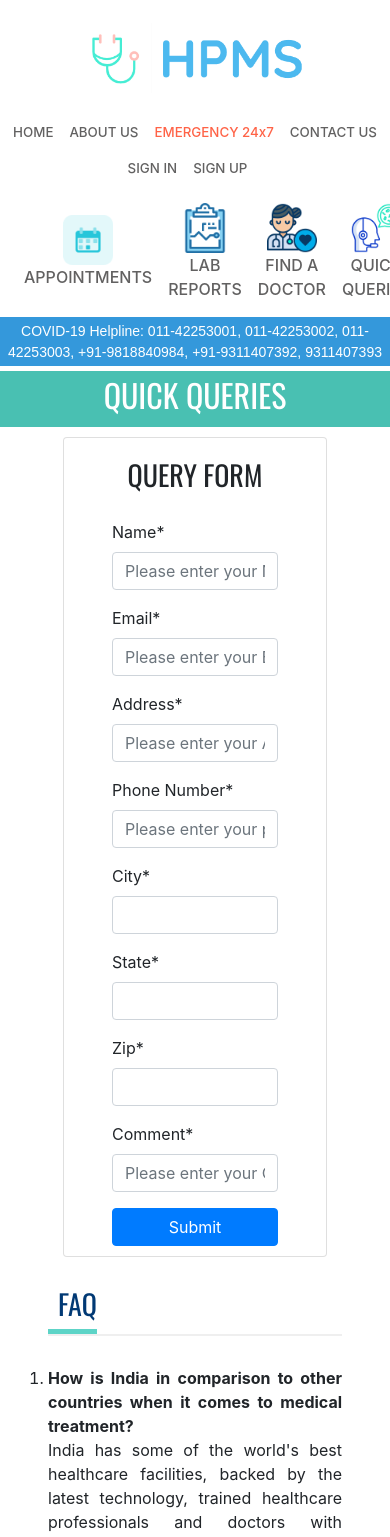
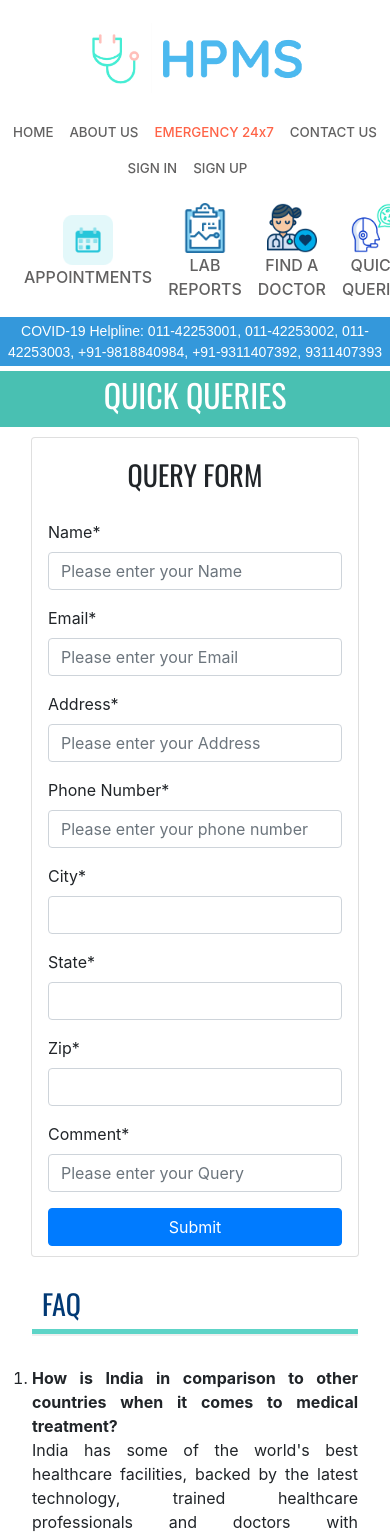
Before and after one commit to sonikanishk/HPMS-backend, a React (Create React App) app in the folder client/: page /queries in a window 390 px wide. Shown: the top 1537 px of the page. Built offline with nearby package versions, Linux system fonts and the light colour scheme.

Commit message:
Layout fixed

```diff
--- a/client/src/components/ContactUs.js
+++ b/client/src/components/ContactUs.js
@@ -73,7 +73,7 @@ class ContactUs extends React.Component {
 
                     </div>
                 </div>
-                <div class="row content">
+                <div class="row contentf">
                     <div class="col-xl-4" style={{paddingTop:"10px"}}>
                         <div class="card">
 
--- a/client/src/components/QuickQueries.js
+++ b/client/src/components/QuickQueries.js
@@ -68,11 +68,11 @@ class QuickQueries extends React.Component {
                     <h2> QUICK QUERIES </h2>
                 </div>
 
-                <div class="row content">
+                <div class="row contentf">
                     <div class="col-12">
 
                         <form style={{paddingTop:"10px",marginTop:"10px",paddingBottom:"10px",marginBottom:"10px"}} class="rounded  card" onSubmit={this.handleSubmit}>
-                            <div class="content">
+                            <div class="contentf">
                                 <h3 style={{textAlign:"center",paddingTop:"10px",paddingBottom:"20px"}}> QUERY FORM </h3>
                                 <div class="form-row">
                                     <div class="form-group col-md-6">
@@ -115,6 +115,7 @@ class QuickQueries extends React.Component {
                             </div>
                         </form>
                     </div>
+                    <div class="contentf">
                     <div class="faq">
                         <h3> FAQ </h3>
                     </div>
@@ -221,6 +222,7 @@ class QuickQueries extends React.Component {
                                 Singapore dollars.</p>
                             </li>
 					</ol>
+                    </div>
                 </div>
             </div>
         )
--- a/client/src/components/contactus.css
+++ b/client/src/components/contactus.css
@@ -6,7 +6,7 @@
     padding-top: 5px;
     padding-bottom: 5px;
 }
-.content{
+.contentf{
     padding-left: 6rem;
     padding-right: 6rem;
     margin: 0;
@@ -59,9 +59,9 @@
 }
 
 @media(max-width: 720px){
-    .content{
-        padding-left: 3rem;
-        padding-right: 3rem;
+    .contentf{
+        padding-left: 1rem;
+        padding-right: 1rem;
         margin: 0;
     }
     .cont{
```
